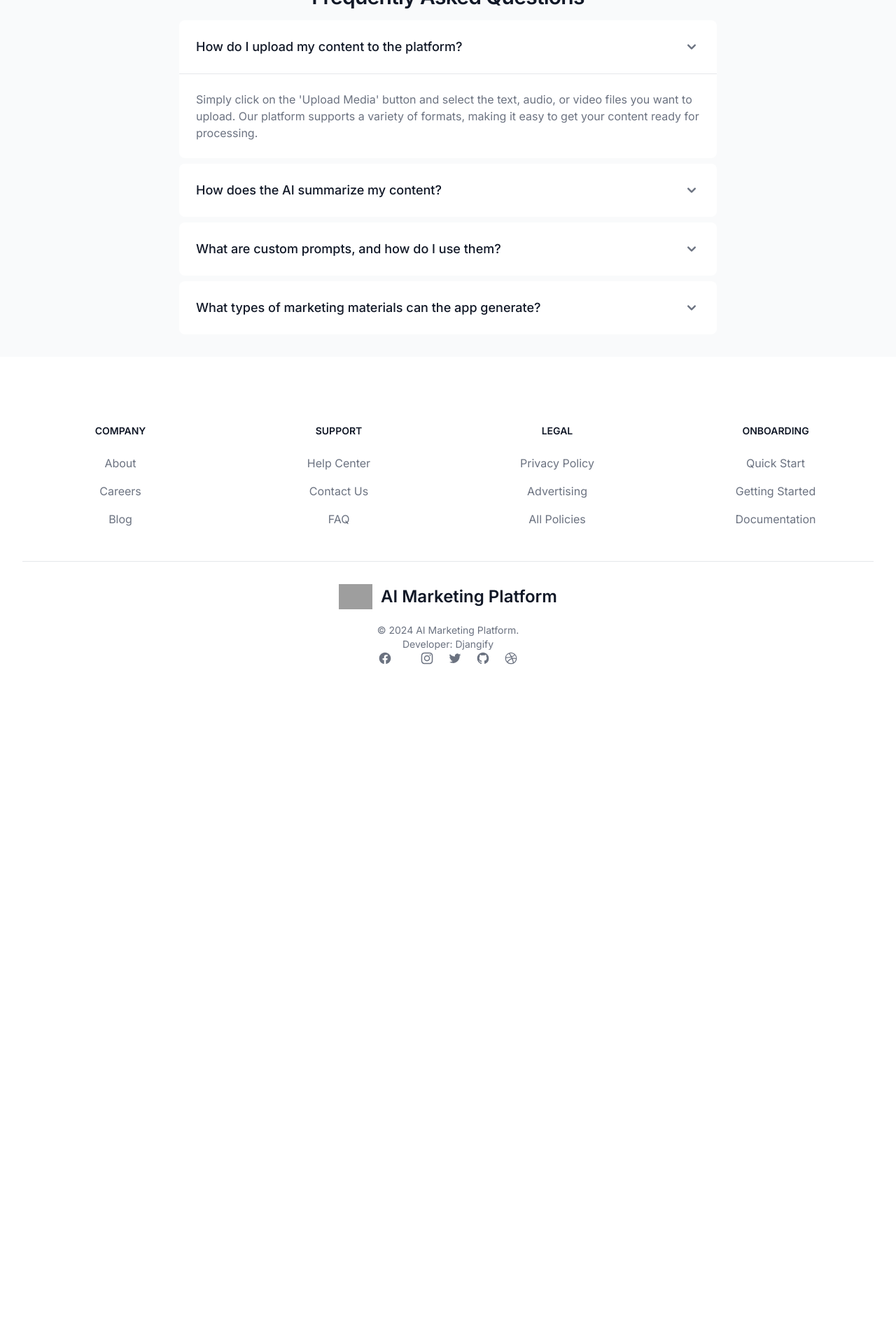
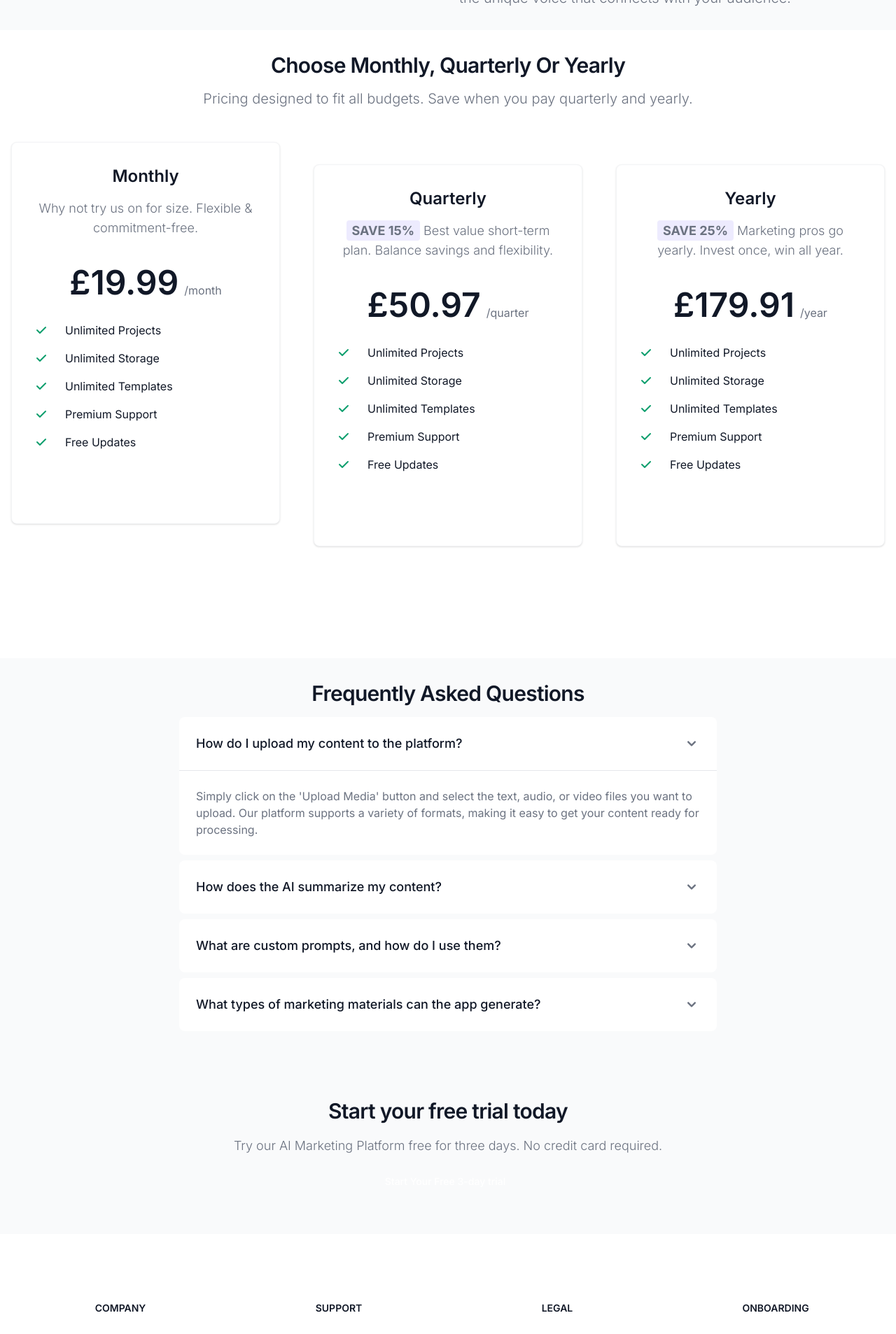
Before and after one commit to djangify/ai-marketing2, a Django app: template templates/index.html in a window 1280 px wide. Shown: the part 2139-4046 px from the top of the page at 70% size. Before the commit the page ends 3089 px from the top, so only its background shows below. Run offline with Django 3.2, Linux system fonts and the light colour scheme; the template is opened without the code that fills it, so the values that code supplies are empty; some libraries are stand-ins or nearby versions; grey boxes are pictures that could not be loaded.

Commit message:
Update homepage and add extra text

```diff
--- /dev/null
+++ b/templates/includes/collaborate.html
@@ -0,0 +1,71 @@
+{% load static %}
+<!-- Start block -->
+<section class="bg-gray-50 dark:bg-gray-800">
+  <div class="max-w-screen-xl px-4 py-8 mx-auto space-y-12 lg:space-y-20 lg:py-24 lg:px-6">
+      <!-- Row -->
+      <div class="items-center gap-8 lg:grid lg:grid-cols-2 xl:gap-16">
+          <div class="text-gray-500 sm:text-lg dark:text-gray-400">
+              <h2 class="mb-4 text-3xl font-extrabold tracking-tight text-gray-900 dark:text-white">The Future Is Collaborative</h2>
+              <p class="mb-8 font-light lg:text-xl">Creating and repurposing content is time-consuming. Our platform transforms this process, helping you maintain your authentic voice while producing more content in less time.</p>
+              <!-- List -->
+              <ul role="list" class="pt-8 space-y-5 border-t border-gray-200 my-7 dark:border-gray-700">
+                  <li class="flex space-x-3">
+                      <!-- Icon -->
+                      <svg class="flex-shrink-0 w-5 h-5 text-purple-500 dark:text-purple-400" fill="currentColor" viewBox="0 0 20 20" xmlns="http://www.w3.org/2000/svg"><path fill-rule="evenodd" d="M10 18a8 8 0 100-16 8 8 0 000 16zm3.707-9.293a1 1 0 00-1.414-1.414L9 10.586 7.707 9.293a1 1 0 00-1.414 1.414l2 2a1 1 0 001.414 0l4-4z" clip-rule="evenodd"></path></svg>
+                      <span class="text-base font-medium leading-tight text-gray-900 dark:text-white">Turn one piece of content into multiple formats</span>
+                  </li>
+                  <li class="flex space-x-3">
+                      <!-- Icon -->
+                      <svg class="flex-shrink-0 w-5 h-5 text-purple-500 dark:text-purple-400" fill="currentColor" viewBox="0 0 20 20" xmlns="http://www.w3.org/2000/svg"><path fill-rule="evenodd" d="M10 18a8 8 0 100-16 8 8 0 000 16zm3.707-9.293a1 1 0 00-1.414-1.414L9 10.586 7.707 9.293a1 1 0 00-1.414 1.414l2 2a1 1 0 001.414 0l4-4z" clip-rule="evenodd"></path></svg>
+                      <span class="text-base font-medium leading-tight text-gray-900 dark:text-white">Save hours on content repurposing</span>
+                  </li>
+                  <li class="flex space-x-3">
+                      <!-- Icon -->
+                      <svg class="flex-shrink-0 w-5 h-5 text-purple-500 dark:text-purple-400" fill="currentColor" viewBox="0 0 20 20" xmlns="http://www.w3.org/2000/svg"><path fill-rule="evenodd" d="M10 18a8 8 0 100-16 8 8 0 000 16zm3.707-9.293a1 1 0 00-1.414-1.414L9 10.586 7.707 9.293a1 1 0 00-1.414 1.414l2 2a1 1 0 001.414 0l4-4z" clip-rule="evenodd"></path></svg>
+                      <span class="text-base font-medium leading-tight text-gray-900 dark:text-white">Transform webinars and videos into engaging blog posts</span>
+                  </li>
+                  <li class="flex space-x-3">
+                    <svg class="flex-shrink-0 w-5 h-5 text-purple-500 dark:text-purple-400" fill="currentColor" viewBox="0 0 20 20"><path fill-rule="evenodd" d="M10 18a8 8 0 100-16 8 8 0 000 16zm3.707-9.293a1 1 0 00-1.414-1.414L9 10.586 7.707 9.293a1 1 0 00-1.414 1.414l2 2a1 1 0 001.414 0l4-4z" clip-rule="evenodd"/></svg>
+                    <span class="text-base font-medium leading-tight text-gray-900 dark:text-white">Generate fresh social posts from long-form articles</span>
+                  </li>
+              </ul>
+              <p class="mb-8 font-light lg:text-xl">Learning to work alongside AI is the key to modern content creation—without sacrificing the human touch that makes your brand unique.</p>
+          </div>
+          <img class="hidden w-full mb-4 rounded-lg lg:mb-0 lg:flex" src="{% static 'images/feature-1.webp' %}" alt="dashboard interface">
+      </div>
+      <!-- Row -->
+      <div class="items-center gap-8 lg:grid lg:grid-cols-2 xl:gap-16">
+          <img class="hidden w-full mb-4 rounded-lg lg:mb-0 lg:flex" src="{% static 'images/feature-2.webp' %}" alt="prompt">
+          <div class="text-gray-500 sm:text-lg dark:text-gray-400">
+              <h2 class="mb-4 text-3xl font-extrabold tracking-tight text-gray-900 dark:text-white">Transform Your Content Creation Process</h2>
+              <p class="mb-8 font-light lg:text-xl">Our platform isn't about replacing your voice—it's about amplifying it. Upload your existing content and watch as our AI Marketing Assistant helps you repurpose it across multiple channels, saving you countless hours.</p>
+              <!-- List -->
+              <ul role="list" class="pt-8 space-y-5 border-t border-gray-200 my-7 dark:border-gray-700">
+                  <li class="flex space-x-3">
+                      <!-- Icon -->
+                      <svg class="flex-shrink-0 w-5 h-5 text-purple-500 dark:text-purple-400" fill="currentColor" viewBox="0 0 20 20" xmlns="http://www.w3.org/2000/svg"><path fill-rule="evenodd" d="M10 18a8 8 0 100-16 8 8 0 000 16zm3.707-9.293a1 1 0 00-1.414-1.414L9 10.586 7.707 9.293a1 1 0 00-1.414 1.414l2 2a1 1 0 001.414 0l4-4z" clip-rule="evenodd"></path></svg>
+                      <span class="text-base font-medium leading-tight text-gray-900 dark:text-white">Intelligent <a href="blog/introducing-the-prompt-generator/" class="text-primary">prompt generator</a> for better results</span>
+                  </li>
+                  <li class="flex space-x-3">
+                      <!-- Icon -->
+                      <svg class="flex-shrink-0 w-5 h-5 text-purple-500 dark:text-purple-400" fill="currentColor" viewBox="0 0 20 20" xmlns="http://www.w3.org/2000/svg"><path fill-rule="evenodd" d="M10 18a8 8 0 100-16 8 8 0 000 16zm3.707-9.293a1 1 0 00-1.414-1.414L9 10.586 7.707 9.293a1 1 0 00-1.414 1.414l2 2a1 1 0 001.414 0l4-4z" clip-rule="evenodd"></path></svg>
+                      <span class="text-base font-medium leading-tight text-gray-900 dark:text-white">Guided prompts for blogs, emails and social media</span>
+                  </li>
+                  <li class="flex space-x-3">
+                      <!-- Icon -->
+                      <svg class="flex-shrink-0 w-5 h-5 text-purple-500 dark:text-purple-400" fill="currentColor" viewBox="0 0 20 20" xmlns="http://www.w3.org/2000/svg"><path fill-rule="evenodd" d="M10 18a8 8 0 100-16 8 8 0 000 16zm3.707-9.293a1 1 0 00-1.414-1.414L9 10.586 7.707 9.293a1 1 0 00-1.414 1.414l2 2a1 1 0 001.414 0l4-4z" clip-rule="evenodd"></path></svg>
+                      <span class="text-base font-medium leading-tight text-gray-900 dark:text-white">Streamlined content repurposing workflow</span>
+                  </li>
+
+                  <li class="flex space-x-3">
+                      <!-- Icon -->
+                      <svg class="flex-shrink-0 w-5 h-5 text-purple-500 dark:text-purple-400" fill="currentColor" viewBox="0 0 20 20" xmlns="http://www.w3.org/2000/svg"><path fill-rule="evenodd" d="M10 18a8 8 0 100-16 8 8 0 000 16zm3.707-9.293a1 1 0 00-1.414-1.414L9 10.586 7.707 9.293a1 1 0 00-1.414 1.414l2 2a1 1 0 001.414 0l4-4z" clip-rule="evenodd"></path></svg>
+                      <span class="text-base font-medium leading-tight text-gray-900 dark:text-white">Tools to repurpose content assets across channels</span>
+                  </li>
+              </ul>
+              <p class="font-light lg:text-xl">The AI Marketing Assistant doesn't replace your creativity—it enhances it, letting you create more content while maintaining the unique voice that connects with your audience.</p>
+          </div>
+      </div>
+  </div>
+</section>
+<!-- End block -->
--- a/templates/includes/faq.html
+++ b/templates/includes/faq.html
@@ -1,6 +1,6 @@
 <!-- Start block -->
 <section id="faq" class="bg-gray-50 dark:bg-gray-900 mt-16">
-  <div class="max-w-screen-xl px-4 pb-8 mx-auto lg:pb-24 lg:px-6">
+  <div class="max-w-screen-xl px-4 py-8 mx-auto lg:pb-24 lg:px-6">
     <h2 class="mb-4 text-3xl font-semibold tracking-tight text-gray-900 dark:text-white text-center">Frequently Asked Questions</h2>
     <div class="max-w-screen-md mx-auto">
       <div class="space-y-2">
--- a/templates/includes/hero.html
+++ b/templates/includes/hero.html
@@ -5,11 +5,11 @@
       <div class="mr-auto place-self-center lg:col-span-7">
           <h1 class="max-w-2xl mb-4 text-4xl font-semibold leading-none tracking-tight md:text-5xl xl:text-6xl dark:text-white">AI Marketing Assistant</h1>
           <p class="max-w-2xl mb-6 font-light text-gray-500 lg:mb-8 md:text-lg lg:text-xl dark:text-gray-400">
-            Our AI-powered marketing assistant helps you turn raw ideas, reviews, transcripts, and more into structured content for social media, blogs, emails, onboarding, and beyond. </p>
-          <p class="max-w-2xl mb-6 font-light text-gray-500 lg:mb-8 md:text-lg lg:text-xl dark:text-gray-400">Say goodbye to writers block or hours spent editing. Just upload your text, audio, or video and let our AI handle the rest. </p>
+            Our AI-powered marketing assistant helps you turn raw ideas, reviews, transcripts, and more into structured content for social media, blogs, emails, onboarding, and beyond. Say goodbye to writers block or hours spent editing. Just upload your text, audio, or video and let our AI handle the rest. </p>
+          <p class="max-w-2xl mb-6 font-light text-gray-500 lg:mb-8 md:text-lg lg:text-xl dark:text-gray-400"> Thanks to our pre-built templates and intuitive features you will be up and running quickly. Plus, you get to keep all your marketing data in one place. </p>
           <div class="space-y-4 sm:flex sm:space-y-0 sm:space-x-4">
             <div class="w-full flex justify-center mt-4">
-              <a href="{% url 'accounts:signup' %}" class="flex items-center justify-center gap-2 bg-purple-700 hover:bg-purple-800 text-white font-medium py-3 px-6 rounded-lg shadow-md transition duration-300 transform hover:scale-105 focus:outline-none focus:ring-2 focus:ring-purple-500 focus:ring-opacity-50">
+              <a href="{% url 'accounts:signup' %}" class="btn-main flex items-center justify-center gap-2 text-white font-medium py-3 px-6 rounded-lg shadow-md transition duration-300 transform hover:scale-105 focus:outline-none focus:ring-2 focus:ring-purple-500 focus:ring-opacity-50">
                 <span class="text-base sm:text-lg">Get Started</span>
                 <svg xmlns="http://www.w3.org/2000/svg" class="h-5 w-5" viewBox="0 0 20 20" fill="currentColor">
                   <path fill-rule="evenodd" d="M10 18a8 8 0 100-16 8 8 0 000 16zm1-11a1 1 0 10-2 0v2H7a1 1 0 100 2h2v2a1 1 0 102 0v-2h2a1 1 0 100-2h-2V7z" clip-rule="evenodd" />
--- a/templates/includes/pricing.html
+++ b/templates/includes/pricing.html
@@ -5,13 +5,13 @@
  <!-- Start block -->
  <section id="pricing" class="bg-white dark:bg-gray-900">
     <div class="max-w-screen-xl px-4 py-8 mx-auto lg:py-24 lg:px-6">
-        <div class="max-w-screen-md mx-auto mb-8 text-center lg:mb-12">
+        <div class="max-w-screen-md mx-auto  text-center lg:mb-12">
             <h2 class="mb-4 text-3xl font-semibold tracking-tight text-gray-900 dark:text-white">Choose Monthly, Quarterly Or Yearly</h2>
             <p class="mb-5 font-light text-gray-500 sm:text-xl dark:text-gray-400">Pricing designed to fit all budgets. Save when you pay quarterly and yearly.</p>
         </div>
         <div class="space-y-8 lg:flex lg:space-x-6 sm:gap-6 xl:gap-10 lg:space-y-0 mb-16">
             <!-- Pricing Card -->
-            <div class="flex flex-col flex-1 h-full max-w-lg p-6 mx-auto text-center text-gray-900 bg-white border border-gray-100 rounded-lg shadow dark:border-gray-600 xl:p-8 dark:bg-gray-800 dark:text-white">
+            <div class="flex flex-col flex-1 h-full max-w-lg  text-center text-gray-900 bg-white border border-gray-100 rounded-lg shadow dark:border-gray-600 xl:p-8 dark:bg-gray-800 dark:text-white">
                 <h3 class="mb-4 text-2xl font-semibold">Monthly</h3>
                 <p class="font-light text-gray-500 sm:text-lg dark:text-gray-400 min-h-[4rem]">Why not try us on for size. Flexible & commitment-free.</p>
                 <div class="flex items-baseline justify-center my-8">
@@ -46,10 +46,10 @@
                         <span>Free Updates</span>
                     </li>
                 </ul>
-                <a href="#" class="mt-auto text-white bg-purple-600 hover:bg-purple-700 focus:ring-4 focus:ring-purple-200 font-medium rounded-lg text-sm px-5 py-2.5 text-center dark:text-white  dark:focus:ring-purple-900">Get started</a>
+                <a href="{% url 'accounts:signup' %}" class=" btn-main mt-auto text-white   focus:ring-4 focus:ring-purple-200 font-medium rounded-lg text-sm px-5 py-2.5 text-center dark:text-white dark:focus:ring-purple-900">Get started</a>
             </div>
             <!-- Pricing Card -->
-            <div class="flex flex-col flex-1 h-full max-w-lg p-6 mx-auto text-center text-gray-900 bg-white border border-gray-100 rounded-lg shadow dark:border-gray-600 xl:p-8 dark:bg-gray-800 dark:text-white">
+            <div class="flex flex-col flex-1 h-full max-w-lg text-center text-gray-900 bg-white border border-gray-100 rounded-lg shadow dark:border-gray-600 xl:p-8 dark:bg-gray-800 dark:text-white">
                 <h3 class="mb-4 text-2xl font-semibold">Quarterly</h3>
                 <p class="font-light text-gray-500 sm:text-lg dark:text-gray-400 min-h-[4rem]"><span class="bg-purple-100 font-bold px-2 py-1 rounded">SAVE 15%</span> Best value short-term plan. Balance savings and flexibility. </p>
                 <div class="flex items-baseline justify-center my-8">
@@ -84,10 +84,10 @@
                         <span>Free Updates</span>
                     </li>
                 </ul>
-                <a href="#" class="mt-auto text-white bg-purple-600 hover:bg-purple-700 focus:ring-4 focus:ring-purple-200 font-medium rounded-lg text-sm px-5 py-2.5 text-center dark:text-white  dark:focus:ring-purple-900">Get started</a>
+                <a href="{% url 'accounts:signup' %}" class=" btn-main mt-auto text-white   focus:ring-4 focus:ring-purple-200 font-medium rounded-lg text-sm px-5 py-2.5 text-center dark:text-white dark:focus:ring-purple-900">Get started</a>
             </div>
             <!-- Pricing Card -->
-            <div class="flex flex-col flex-1 h-full max-w-lg p-6 mx-auto text-center text-gray-900 bg-white border border-gray-100 rounded-lg shadow dark:border-gray-600 xl:p-8 dark:bg-gray-800 dark:text-white">
+            <div class="flex flex-col flex-1 h-full max-w-lg text-center text-gray-900 bg-white border border-gray-100 rounded-lg shadow dark:border-gray-600 xl:p-8 dark:bg-gray-800 dark:text-white">
                 <h3 class="mb-4 text-2xl font-semibold">Yearly</h3>
                 <p class="font-light text-gray-500 sm:text-lg dark:text-gray-400 min-h-[4rem]"><span class="bg-purple-100 font-bold px-2 py-1 rounded">SAVE 25%</span> Marketing pros go yearly. Invest once, win all year.</p>
                 <div class="flex items-baseline justify-center my-8">
@@ -122,7 +122,7 @@
                         <span>Free Updates</span>
                     </li>
                 </ul>
-                <a href="#" class="mt-auto text-white bg-purple-600 hover:bg-purple-700 focus:ring-4 focus:ring-purple-200 font-medium rounded-lg text-sm px-5 py-2.5 text-center dark:text-white dark:focus:ring-purple-900">Get started</a>
+                <a href="{% url 'accounts:signup' %}" class=" btn-main mt-auto text-white   focus:ring-4 focus:ring-purple-200 font-medium rounded-lg text-sm px-5 py-2.5 text-center dark:text-white dark:focus:ring-purple-900">Get started</a>
             </div>
         </div>
     </div>
--- a/templates/index.html
+++ b/templates/index.html
@@ -16,19 +16,19 @@
         <p class="font-light text-gray-500 sm:text-xl dark:text-gray-400">The AI Marketing Platform removes the heavy lifting of content creation. The goal is to make life easier and content repurposing faster.</p>
         <div class="pt-6 mt-6 space-y-4 border-t border-gray-200 dark:border-gray-700">
             <div>
-                      <a href="#" class="inline-flex items-center text-base font-medium text-purple-600 hover:text-purple-800 dark:text-purple-500 dark:hover:text-purple-700">
-                        The Smart Way to Repurpose Content
+                <a href="blog/why-i-use-ai-in-my-content-creation/" class="inline-flex items-center text-base font-medium text-gray-600 hover:text-purple-800 dark:text-purple-500 dark:hover:text-purple-700">
+                Why I Use AI in my content creation
                 <svg class="w-5 h-5 ml-1" fill="currentColor" viewBox="0 0 20 20" xmlns="http://www.w3.org/2000/svg"><path fill-rule="evenodd" d="M12.293 5.293a1 1 0 011.414 0l4 4a1 1 0 010 1.414l-4 4a1 1 0 01-1.414-1.414L14.586 11H3a1 1 0 110-2h11.586l-2.293-2.293a1 1 0 010-1.414z" clip-rule="evenodd"></path></svg>
                 </a>
             </div>
             <div>
-                      <a href="#" class="inline-flex items-center text-base font-medium text-purple-600 hover:text-purple-800 dark:text-purple-500 dark:hover:text-purple-700">
+                <a href="blog/prompt-engineering-prompt-marketing-differences/" class="inline-flex items-center text-base font-medium text-gray-600 hover:text-purple-800 dark:text-purple-500 dark:hover:text-purple-700">
                     Prompt Engineering & Prompt Marketing
                     <svg class="w-5 h-5 ml-1" fill="currentColor" viewBox="0 0 20 20" xmlns="http://www.w3.org/2000/svg"><path fill-rule="evenodd" d="M12.293 5.293a1 1 0 011.414 0l4 4a1 1 0 010 1.414l-4 4a1 1 0 01-1.414-1.414L14.586 11H3a1 1 0 110-2h11.586l-2.293-2.293a1 1 0 010-1.414z" clip-rule="evenodd"></path></svg>
                 </a>
                 </div>
                 <div>
-                        <a href="#" class="inline-flex items-center text-base font-medium text-purple-600 hover:text-purple-800 dark:text-purple-500 dark:hover:text-purple-700">
+                <a href="blog/ai-shouldnt-replace-you/" class="inline-flex items-center text-base font-medium text-gray-600 hover:text-purple-800 dark:text-purple-500 dark:hover:text-purple-700">
                     AI Shouldn’t Replace You
                     <svg class="w-5 h-5 ml-1" fill="currentColor" viewBox="0 0 20 20" xmlns="http://www.w3.org/2000/svg"><path fill-rule="evenodd" d="M12.293 5.293a1 1 0 011.414 0l4 4a1 1 0 010 1.414l-4 4a1 1 0 01-1.414-1.414L14.586 11H3a1 1 0 110-2h11.586l-2.293-2.293a1 1 0 010-1.414z" clip-rule="evenodd"></path></svg>
                 </a>
@@ -37,22 +37,22 @@
     </div>
     <div class="col-span-2 space-y-8 md:grid md:grid-cols-2 md:gap-12 md:space-y-0">
         <div>
-                    <svg class="w-10 h-10 mb-2 text-purple-600 md:w-12 md:h-12 dark:text-purple-500" fill="currentColor" viewBox="0 0 20 20" xmlns="http://www.w3.org/2000/svg"><path fill-rule="evenodd" d="M2 5a2 2 0 012-2h12a2 2 0 012 2v2a2 2 0 01-2 2H4a2 2 0 01-2-2V5zm14 1a1 1 0 11-2 0 1 1 0 012 0zM2 13a2 2 0 012-2h12a2 2 0 012 2v2a2 2 0 01-2 2H4a2 2 0 01-2-2v-2zm14 1a1 1 0 11-2 0 1 1 0 012 0z" clip-rule="evenodd"></path></svg>
+            <img src="{% static 'images/uploadicon.webp' %}" class="h-9 mr-3 mb-2 sm:h-12" alt="AI Marketing platform logo" />
             <h3 class="mb-2 text-2xl font-semibold dark:text-white">Upload Your Content</h3>
             <p class="font-light text-gray-500 dark:text-gray-400">Start by uploading any text, audio, or video you own. Our platform supports a variety of media formats.</p>
         </div>
         <div>
-                    <svg class="w-10 h-10 mb-2 text-purple-600 md:w-12 md:h-12 dark:text-purple-500" fill="currentColor" viewBox="0 0 20 20" xmlns="http://www.w3.org/2000/svg"><path d="M9 6a3 3 0 11-6 0 3 3 0 016 0zM17 6a3 3 0 11-6 0 3 3 0 016 0zM12.93 17c.046-.327.07-.66.07-1a6.97 6.97 0 00-1.5-4.33A5 5 0 0119 16v1h-6.07zM6 11a5 5 0 015 5v1H1v-1a5 5 0 015-5z"></path></svg>
+            <img src="{% static 'images/peopleicon.webp' %}" class="h-9 mr-3 mb-2 sm:h-12" alt="AI Marketing platform logo" />
             <h3 class="mb-2 text-2xl font-semibold dark:text-white">Ready To Go</h3>
             <p class="font-light text-gray-500 dark:text-gray-400">Get fully-formed marketing materials, perfectly matched to your audience and platform.</p>
         </div>
         <div>
-                    <img src="{% static 'images/aipowered.webp' %}" class="h-9 mr-3 mb-2 sm:h-12" alt="AI powered Marketing platform" />
+            <img src="{% static 'images/aipoweredgray.webp' %}" class="h-9 mr-3 mb-2 sm:h-12" alt="AI powered Marketing platform" />
             <h3 class="mb-2 text-2xl font-semibold dark:text-white">AI Powered</h3>
             <p class="font-light text-gray-500 dark:text-gray-400">Let our AI analyze and summarize your content into clear, impactful messaging.</p>
         </div>
         <div>
-                    <img src="{% static 'images/amp-trans2.webp' %}" class="h-9 mr-3 mb-2 sm:h-12" alt="AI Marketing platform logo" />
+            <img src="{% static 'images/amp-trans2-gray.webp' %}" class="h-9 mr-3 mb-2 sm:h-12" alt="AI Marketing platform logo" />
             <h3 class="mb-2 text-2xl font-semibold dark:text-white">Your Voice</h3>
             <p class="font-light text-gray-500 dark:text-gray-400">Use custom prompts to guide the tone, style, or focus—ensuring the content sounds like you.</p>
         </div>
@@ -61,6 +61,11 @@
 </section>
 <!-- End block -->
 
+{% include "includes/collaborate.html" %}
+
+{% include "includes/pricing.html" %}
+
+{% include "includes/faq.html" %}
 <!-- Start block -->
 <section class="bg-gray-50 dark:bg-gray-800">
     <div class="max-w-screen-xl px-4 py-8 mx-auto lg:py-16 lg:px-6">
@@ -68,22 +73,12 @@
             <h2 class="mb-4 text-3xl font-semibold leading-tight tracking-tight text-gray-900 dark:text-white">Start your free trial today</h2>
             <p class="mb-6 font-light text-gray-500 dark:text-gray-400 md:text-lg">Try our AI Marketing Platform free for three days. No credit card required.</p>
 
-                <a href="{% url 'accounts:signup' %}" class="text-white bg-purple-700 hover:bg-purple-800 focus:ring-4 focus:ring-purple-300 font-medium rounded-lg text-sm px-5 py-2.5 mr-2 mb-2 dark:bg-purple-600 dark:hover:bg-purple-700 focus:outline-none dark:focus:ring-purple-800">Start Your Free 3-day trial</a>
+            <a href="{% url 'accounts:signup' %}" class="btn-main text-white focus:ring-4 font-medium rounded-lg text-sm px-5 py-2.5 mr-2 mb-2focus:outline-none dark:focus:ring-purple-800">Start Your Free 3-day trial</a>
         </div>
     </div>
     <!-- End block -->
-   <div>
-        {% include "includes/pricing.html" %}
-   </div>
-
-    <div>
-        {% include "includes/faq.html" %}
-    </div>
 </section>
 <!-- End block -->
-
 </body>
 </html>
-
-
 {% endblock %}
```
Lines whose indentation alone changed are shown as unchanged.
